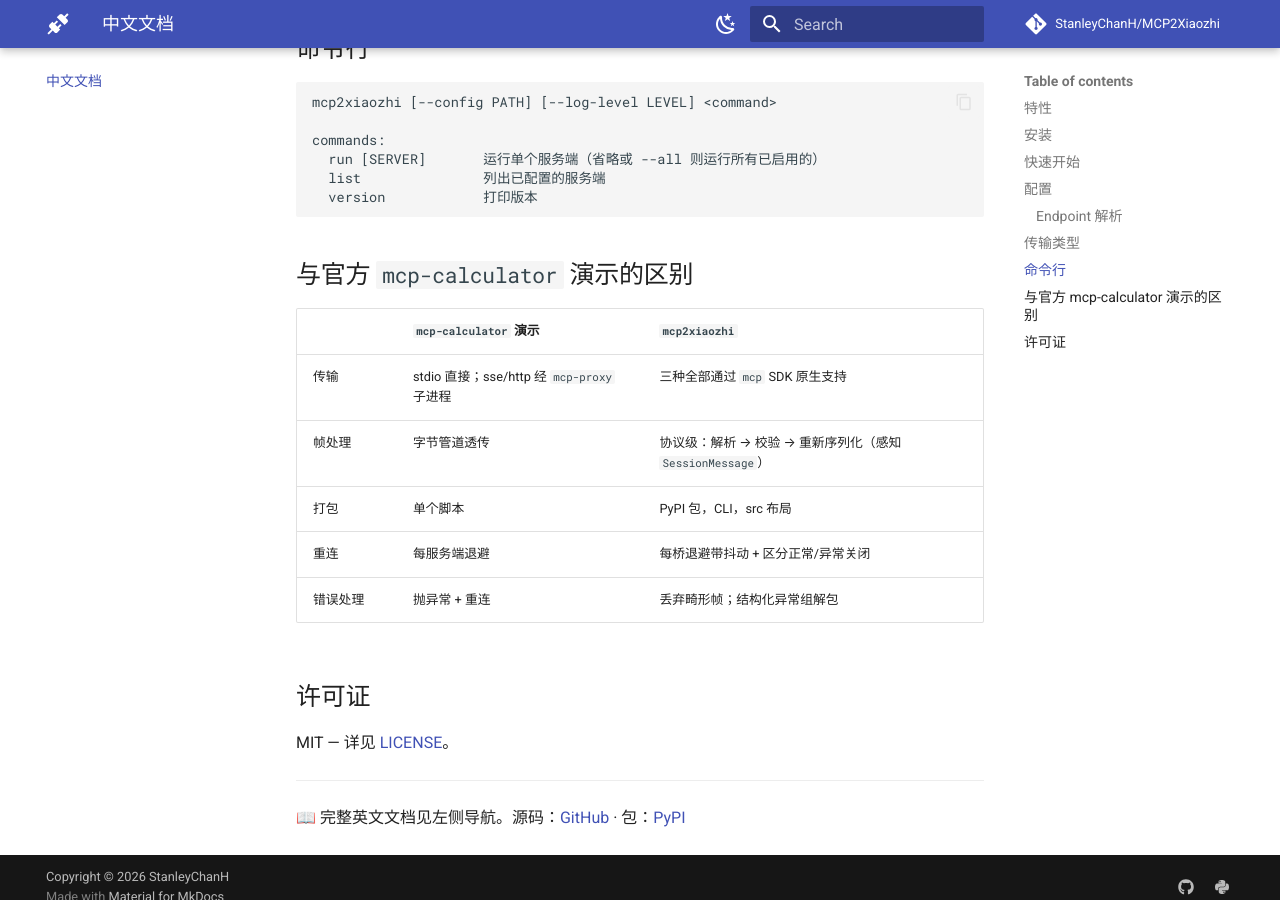
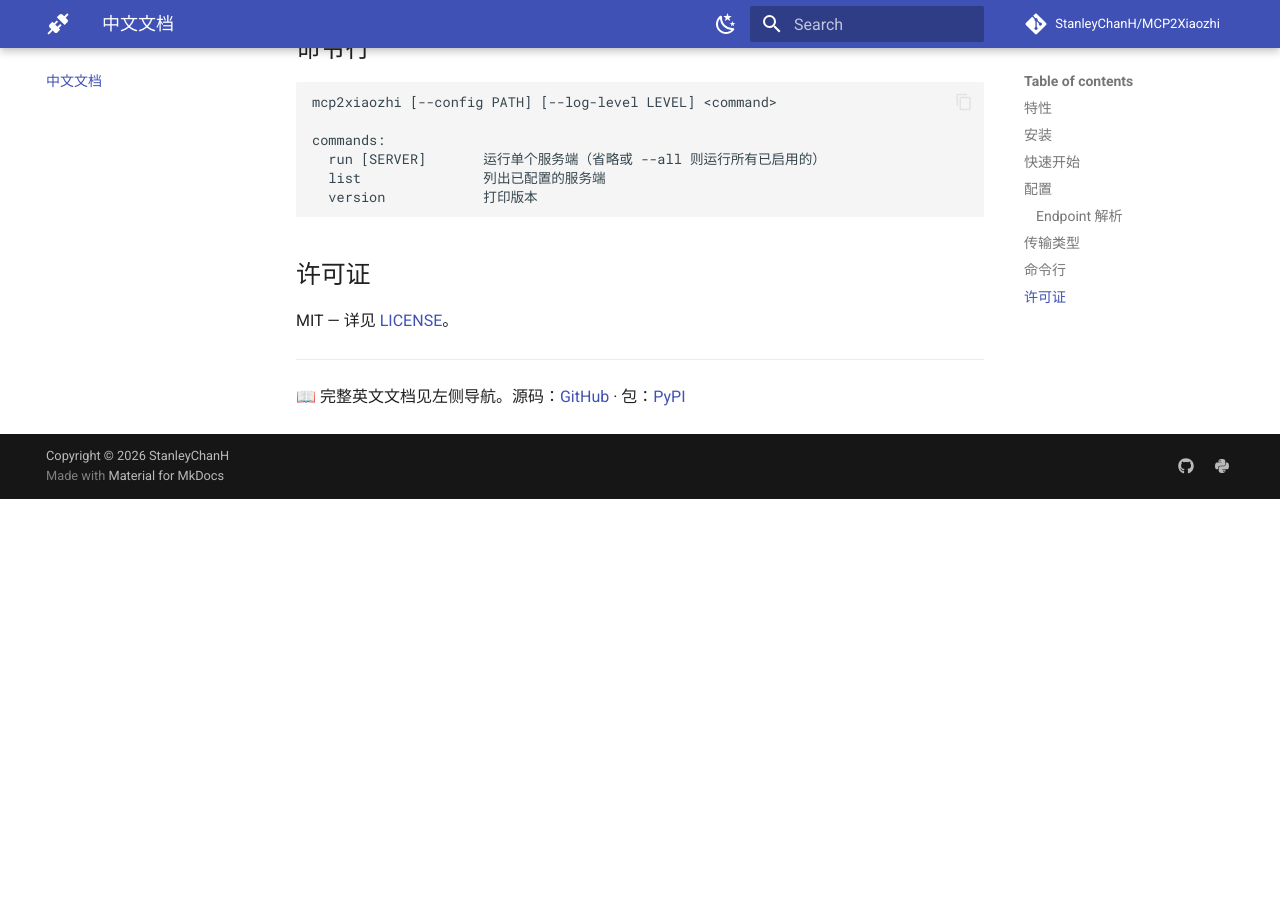
Before and after one commit to StanleyChanH/MCP2Xiaozhi, an MkDocs documentation site: the page built from docs/zh-cn.md, in a window 1280 px wide and 900 px high, scrolled down 2761 px. Built offline with MkDocs 1.6.1 and Material for MkDocs 9.7.7, drawn with Linux system fonts in a browser that asks for light colours; comment, search, counter and statistics services are not loaded; after the commit the page ends 3260 px from its top, so only the background shows below that.

````diff
--- a/docs/zh-cn.md
+++ b/docs/zh-cn.md
@@ -120,16 +120,6 @@ commands:
   version            打印版本
 ```
 
-## 与官方 `mcp-calculator` 演示的区别
-
-| | `mcp-calculator` 演示 | `mcp2xiaozhi` |
-|---|---|---|
-| 传输 | stdio 直接；sse/http 经 `mcp-proxy` 子进程 | 三种全部通过 `mcp` SDK 原生支持 |
-| 帧处理 | 字节管道透传 | 协议级：解析 → 校验 → 重新序列化（感知 `SessionMessage`） |
-| 打包 | 单个脚本 | PyPI 包，CLI，src 布局 |
-| 重连 | 每服务端退避 | 每桥退避带抖动 + 区分正常/异常关闭 |
-| 错误处理 | 抛异常 + 重连 | 丢弃畸形帧；结构化异常组解包 |
-
 ## 许可证
 
 MIT — 详见 [LICENSE](https://github.com/StanleyChanH/MCP2Xiaozhi/blob/main/LICENSE)。
````
Also changed, not shown: README.md (+0 -11 lines), README_CN.md (+0 -11 lines).
